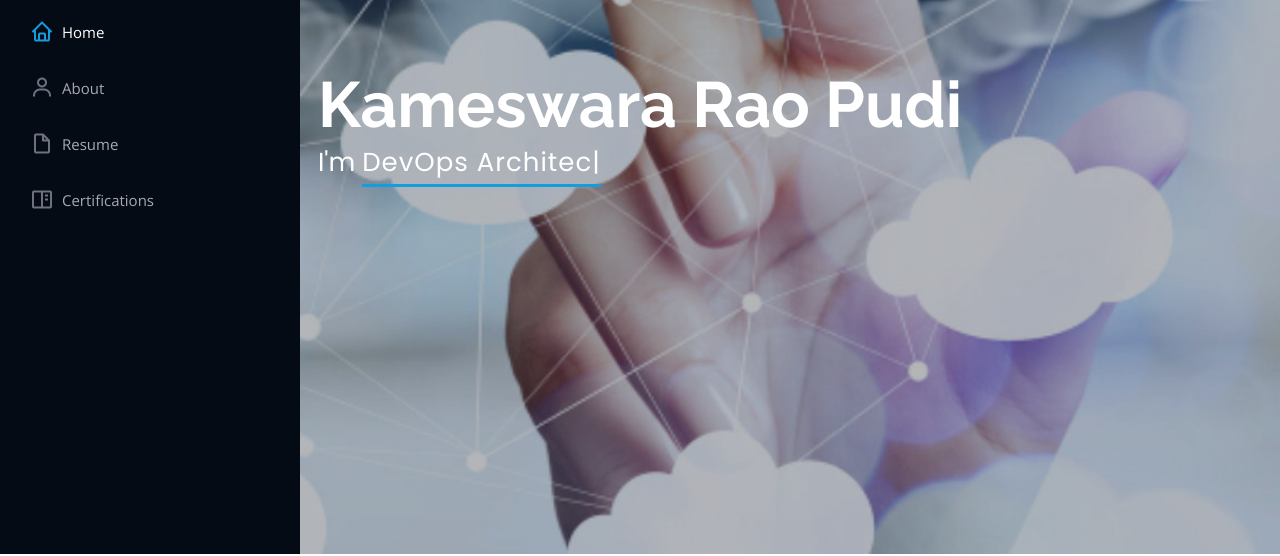
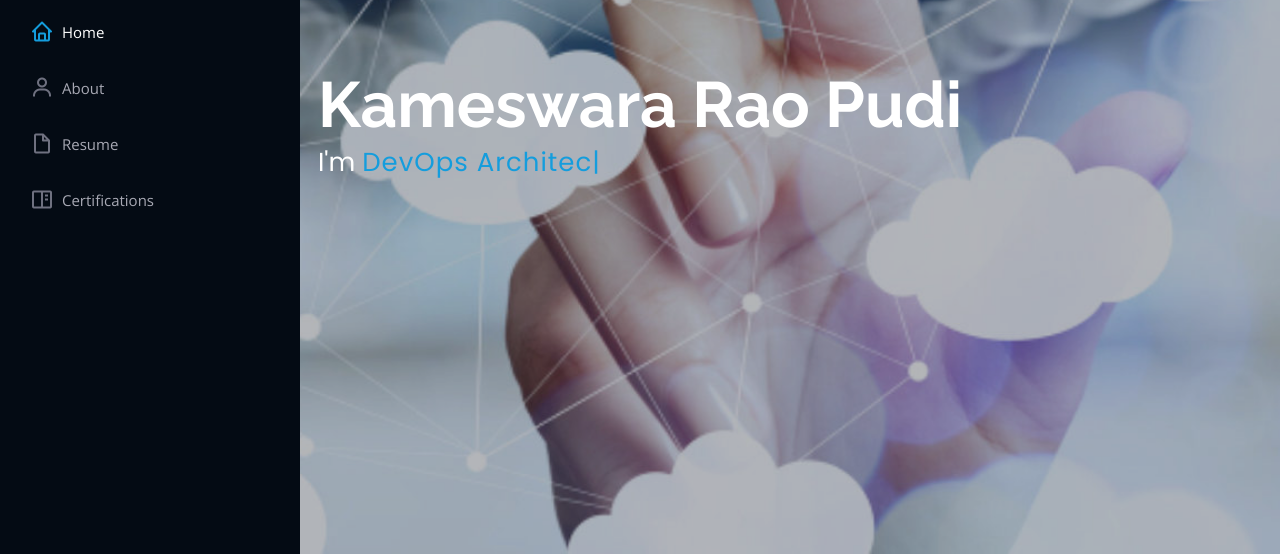
Before and after one commit to kameshpudi/kameshpudi.github.io, a plain HTML site: page resume.html in a window 1280 px wide. Shown: the part 246-802 px from the top of the page. Drawn offline with nearby package versions, Linux system fonts and the light colour scheme.

Commit message:
about me

```diff
--- a/assets/css/style.css
+++ b/assets/css/style.css
@@ -265,10 +265,10 @@ h6 {
 }
 
 #hero p span {
-  color: #fff;
+  color: #149ddd;
   padding-bottom: 4px;
   letter-spacing: 1px;
-  border-bottom: 3px solid #149ddd;
+  /* border-bottom: 3px solid #149ddd; */
 }
 
 @media (min-width: 1024px) {
```
